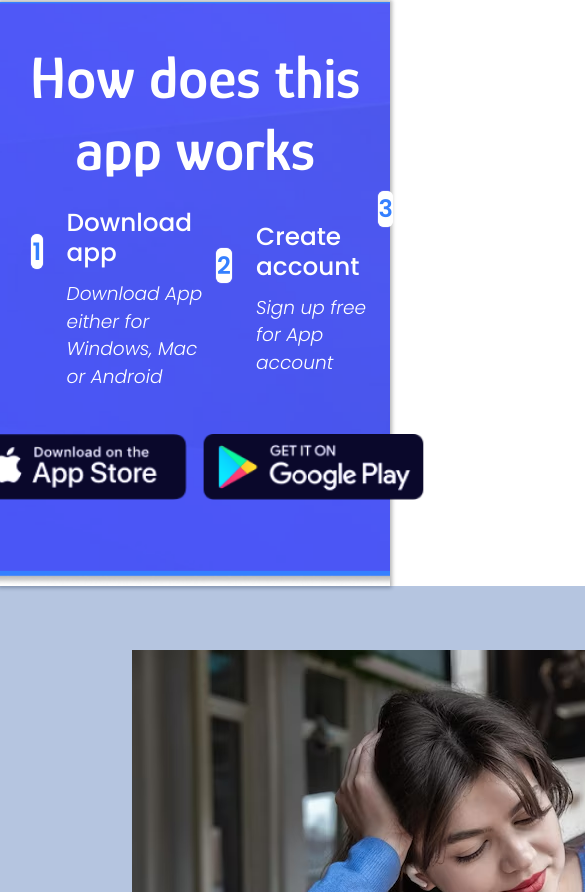
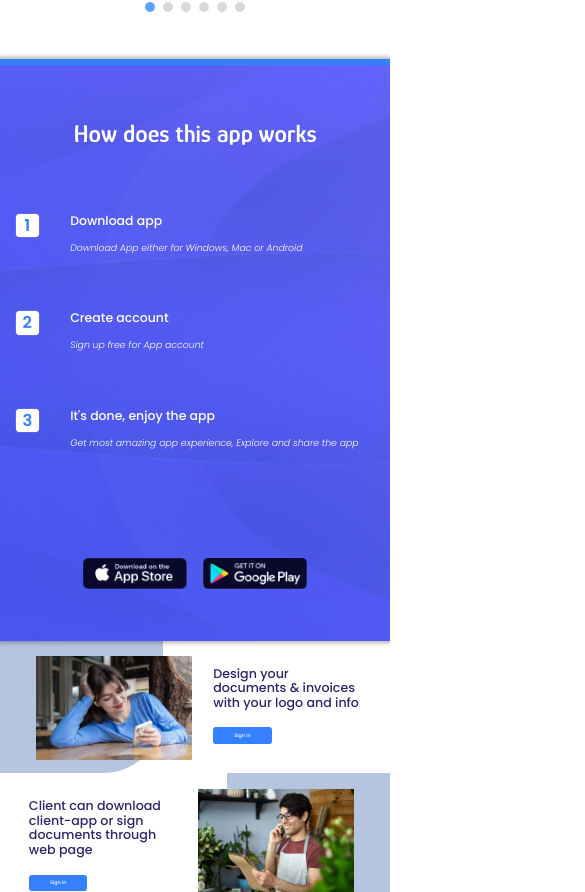
Before and after one commit to Chiragtour/appfis, a React (Create React App) app: page / in a window 390 px wide. Shown: the part 1272-2164 px from the top of the page, 585 px wide, since content can reach past the window. Built offline with nearby package versions, Linux system fonts and the light colour scheme.

Commit message:
overview component

```diff
--- a/src/components/features/features.css
+++ b/src/components/features/features.css
@@ -356,6 +356,7 @@
   .slider-button-wrap {
     display: block;
     text-align: center;
+    margin-top: 2vh;
   }
 
   .slider-button {
--- a/src/components/header/header.css
+++ b/src/components/header/header.css
@@ -21,7 +21,8 @@
   margin-inline-start: 12vw;
   height: 3em;
   background-color: white !important;
-  border-radius: 15px;
+  border-radius: 0.8vw;
+  color: #3580ff !important;
   color: #3580ff !important;
   font-size: 1.6rem;
   font-weight: 600 !important;
@@ -67,7 +68,7 @@
 
 @media screen and (max-width: 1280px) {
   .sign-in {
-    font-size: 1.4rem;
+    font-size: 1.2rem;
   }
 }
 
--- a/src/components/overview/functionality.css
+++ b/src/components/overview/functionality.css
@@ -17,8 +17,8 @@
 }
 
 .functionality-bg-design {
-  width: 800px;
-  height: 662px;
+  width: 41.68vw;
+  height: 34vw;
   background: rgba(11, 63, 151, 0.3);
   border-radius: 0px 0px 60px 0px;
 }
@@ -29,13 +29,13 @@
 
 .functionality-image {
   position: absolute;
-  top: 64px;
-  left: 132px;
-  max-width: 100%;
+  top: 4vw;
+  left: 9.2vw;
+  max-width: 40vw;
 }
 
 .functionality-image.rtl {
-  right: 132px;
+  right: 9.2vw;
 }
 
 .functionality-text {
@@ -53,21 +53,20 @@
 .functionality-text-head {
   margin-top: 0;
   font-size: 3.25vw;
-  line-height: 72px;
+  line-height: 3.74vw;
   font-weight: 500;
   color: #32236f;
 }
 
 .functionality-button {
   background: #3580ff;
-  border-radius: 15px;
-  width: 288px;
-  height: 80px;
-  font-size: 24px;
-  line-height: 28px;
+  border-radius: 0.8vw;
+  width: 15vw;
+  height: 4.2vw;
+  font-size: 1.25vw;
   color: #ffffff;
   border: none;
   font-weight: 500;
   outline: none;
-  margin-top: 44px;
+  margin-top: 2.3vw;
 }
--- a/src/components/overview/overview.css
+++ b/src/components/overview/overview.css
@@ -8,38 +8,36 @@
 
 .how-it-works {
   margin: 0;
-  /* padding-top: 80px; */
+  padding-block: 20px;
   font-family: "Glory" !important;
   color: white;
   font-style: normal;
   font-weight: 600;
-  font-size: 60px;
+  font-size: 3.76vw;
   text-align: center;
 }
 
 .download-steps {
-  margin: auto;
-  height: 240px;
-  width: 84vw;
+  height: 8vw;
+  width: 100vw;
   display: flex;
-  align-items: center;
-  justify-content: space-between;
+  justify-content: space-evenly;
+  margin-top: 4vw;
 }
 
 .steps {
   display: flex;
-  gap: 24px;
+  gap: 16px;
 }
 
 .steps .index {
-  margin-block: 1.6rem;
   color: #3580ff;
-  width: 2.2rem;
-  height: 2.2rem;
+  width: 1.84vw;
+  height: 1.84vw;
   background-color: white;
-  border-radius: 6px;
+  border-radius: 0.28vw;
   box-shadow: 0px 0px 1px 0px white;
-  font-size: 24px;
+  font-size: 1.25vw;
   text-align: center;
   font-weight: 600;
 }
@@ -50,11 +48,12 @@
 
 .step-title {
   font-weight: 500;
+  font-size: 1.6vw;
 }
 
 .step-desc {
   font-weight: 300;
-  font-size: 1.16rem;
+  font-size: 1vw;
   font-style: italic;
   margin-block: 12px;
 }
@@ -62,10 +61,90 @@
 .download-app-centered {
   display: flex;
   justify-content: center;
-  height: 160px;
+  height: 134px;
+  align-items: center;
 }
 
 .store-image {
-  height: 66px;
+  height: 4.5vw;
   margin: 8px;
 }
+
+@media screen and (max-width: 1360px) {
+  .steps .index {
+    width: 2vw;
+    height: 2vw;
+    font-size: 1.46vw;
+  }
+  .step-title {
+    font-size: 1.8vw;
+  }
+  .step-desc {
+    font-size: 1.2vw;
+  }
+}
+
+@media screen and (max-width: 1220px) {
+  .step-text {
+    width: 260px;
+  }
+}
+
+@media screen and (max-width: 991px) {
+  .how-it-works-wrap {
+    background: url(../../../public/assets/working-mobile.png);
+    background-repeat: no-repeat;
+    background-size: cover;
+    box-shadow: 0 0 4px 2px rgb(0 0 0 / 30%);
+  }
+
+  .step-text {
+    width: 220px;
+  }
+}
+
+@media screen and (max-width: 768px) {
+  .how-it-works-wrap {
+    margin-top: 4.8vh;
+  }
+
+  .how-it-works {
+    font-size: 6.4vw;
+  }
+
+  .download-steps {
+    flex-direction: column;
+    height: 40vh;
+    width: auto;
+    margin: auto;
+  }
+
+  .steps {
+    gap: 0;
+  }
+
+  .steps .index {
+    width: 6vw;
+    height: 6vw;
+    font-size: 4.2vw;
+    border-radius: 1vw;
+    margin-inline: 4vw;
+  }
+
+  .step-text {
+    width: auto;
+    margin-inline: 4vw;
+  }
+
+  .step-title {
+    font-size: 3.2vw;
+  }
+  .step-desc {
+    font-size: 2.4vw;
+  }
+
+  .store-image {
+    height: 8vw;
+    margin: 8px;
+  }
+}
```
Also changed, not shown: public/assets/working-mobile.png (added), public/assets/working.png.
